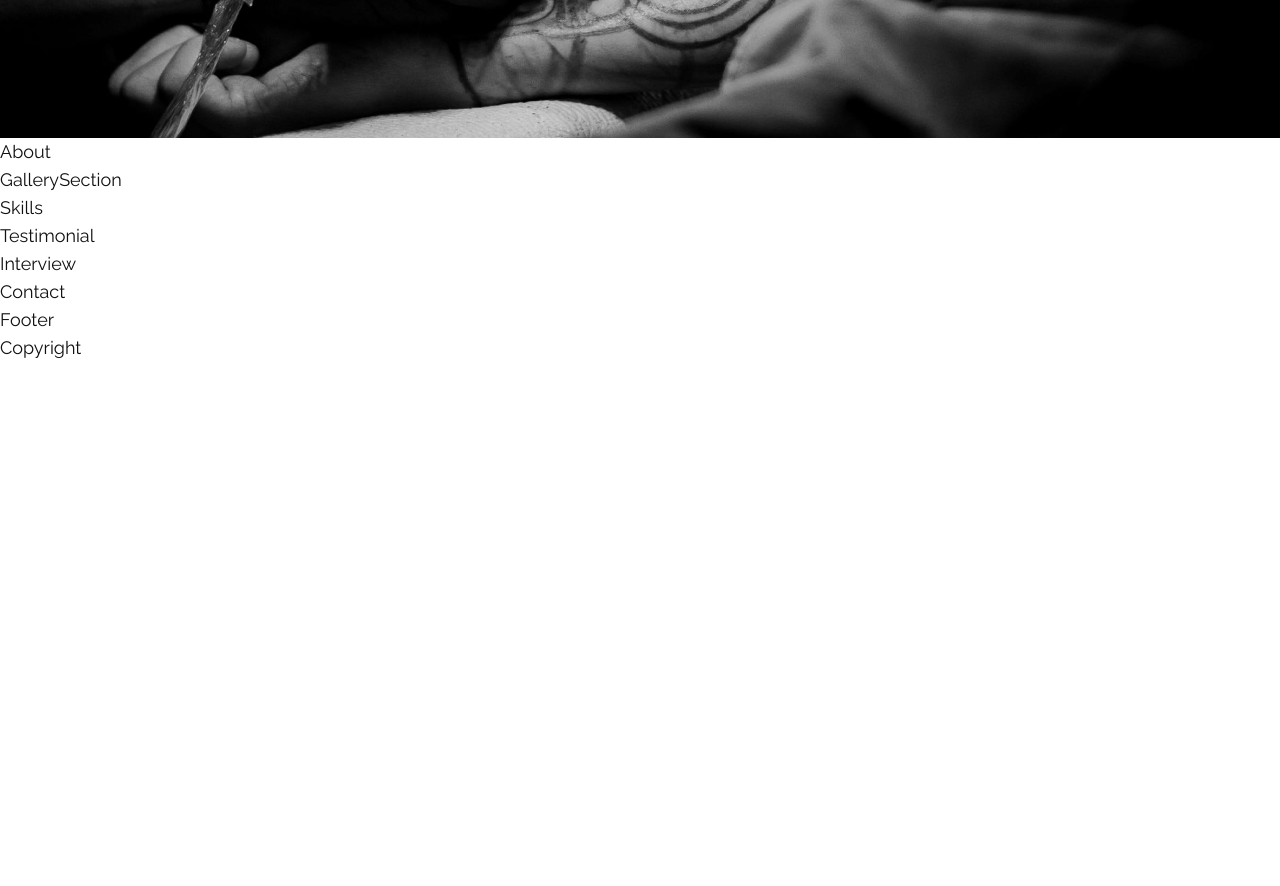
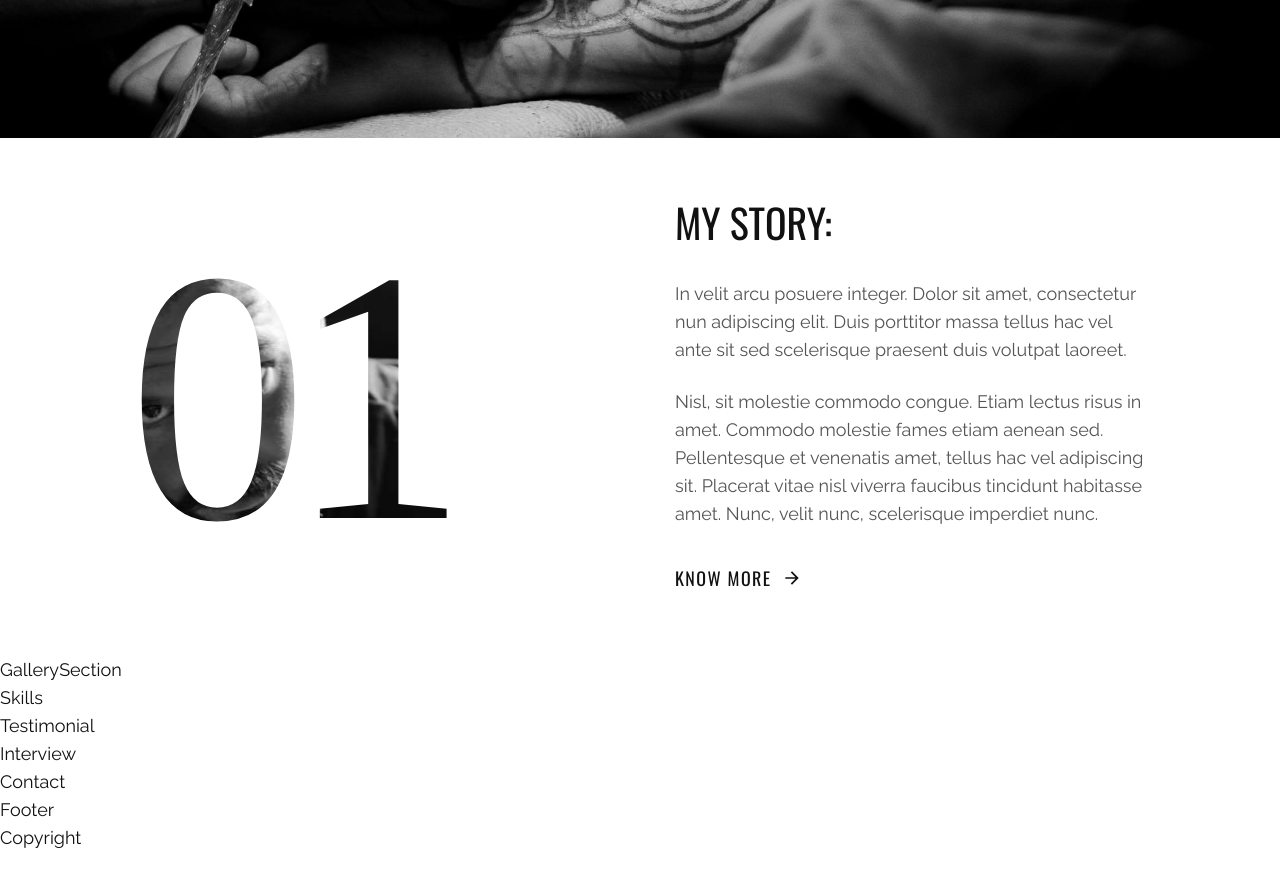
Before and after one commit to mammimia/tattoo-studio-website, a React (Create React App) app: page / in a window 1280 px wide. Shown: the part 960-1846 px from the top of the page. Built offline with nearby package versions, Linux system fonts and the light colour scheme; the HTML template or start-up script is replaced by a standard one; a web font is replaced by a local one.

Commit message:
About section implemented

```diff
--- a/src/components/About.js
+++ b/src/components/About.js
@@ -1,7 +1,50 @@
-import React from 'react';
+import React from "react";
+import { aboutData } from "../data";
+import { motion } from "framer-motion";
+import { fadeIn } from "../variants";
 
 const About = () => {
-  return <div>About</div>;
+  const { title, subtitle1, subtitle2, btnText, btnIcon } = aboutData;
+  return (
+    <section className="lg:py-16 xl:pb-[160px]">
+      <div className="container mx-auto">
+        <div className="flex flex-col lg:flex-row gap-x-[70px] items-center">
+          <motion.div
+            variants={fadeIn("right")}
+            initial="hidden"
+            whileInView="show"
+            viewport={{ once: false, amount: 0.7 }}
+            className="flex flex-col lg:flex-row flex-1"
+          >
+            <div
+              className="text-[360px] xl:text-[720px] leading-none font-tertiary
+             lg:-tracking-[0.055em] bg-about bg-no-repeat bg-right bg-clip-text text-transparent"
+            >
+              01
+            </div>
+          </motion.div>
+          <motion.div
+            variants={fadeIn("left")}
+            initial="hidden"
+            whileInView="show"
+            viewPort={{ once: false, amount: 0.6 }}
+            className="flex-1 h-full xl:mt-48"
+          >
+            <h2 className="h2">{title}</h2>
+            <div className="flex flex-col items-end ">
+              <div className="max-w-[530px] text-grey">
+                <p className="mb-6">{subtitle1}</p>
+                <p className="mb-9">{subtitle2}</p>
+                <button className="btn btn-lg btn-link">
+                  {btnText} <div className="text-xl">{btnIcon}</div>
+                </button>
+              </div>
+            </div>
+          </motion.div>
+        </div>
+      </div>
+    </section>
+  );
 };
 
 export default About;
```
